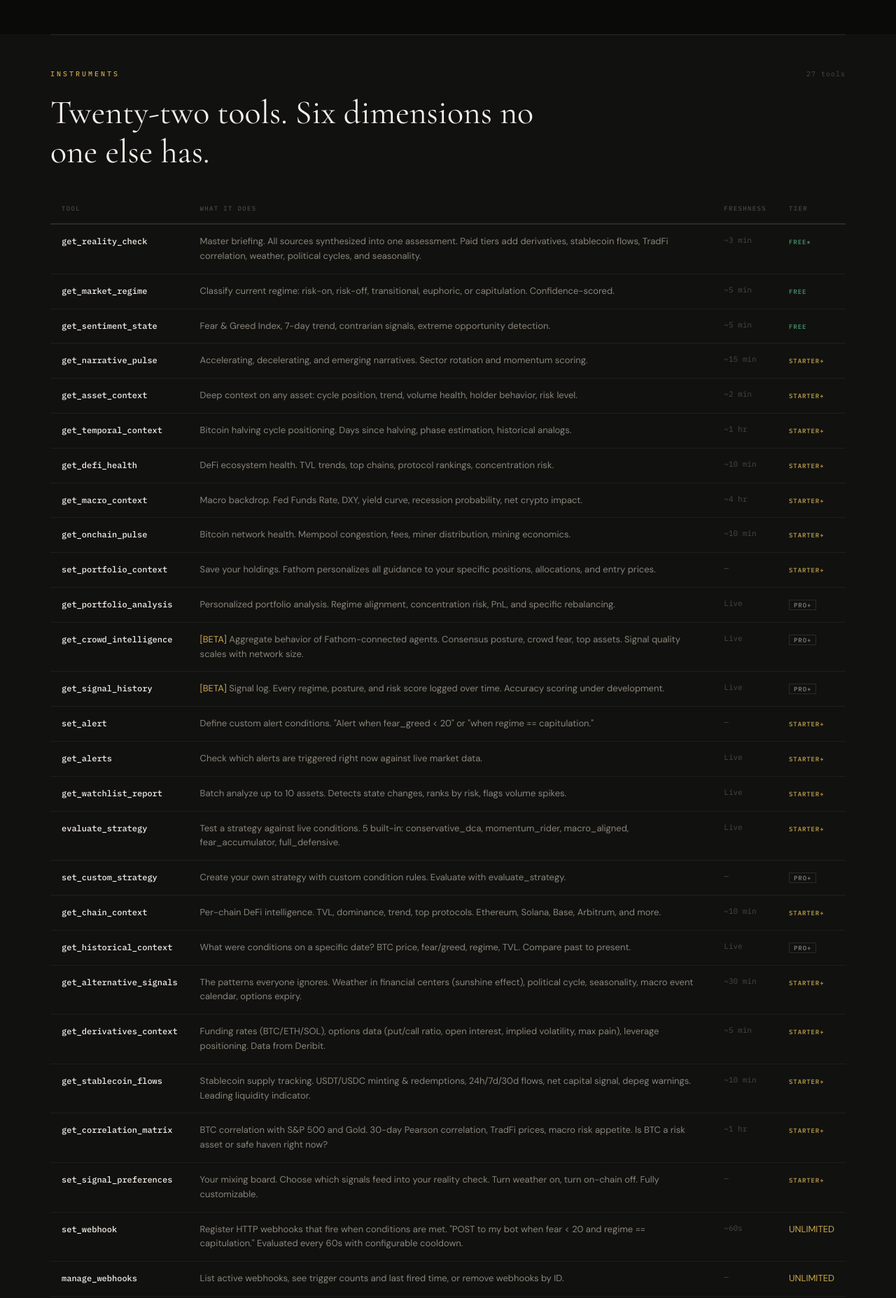
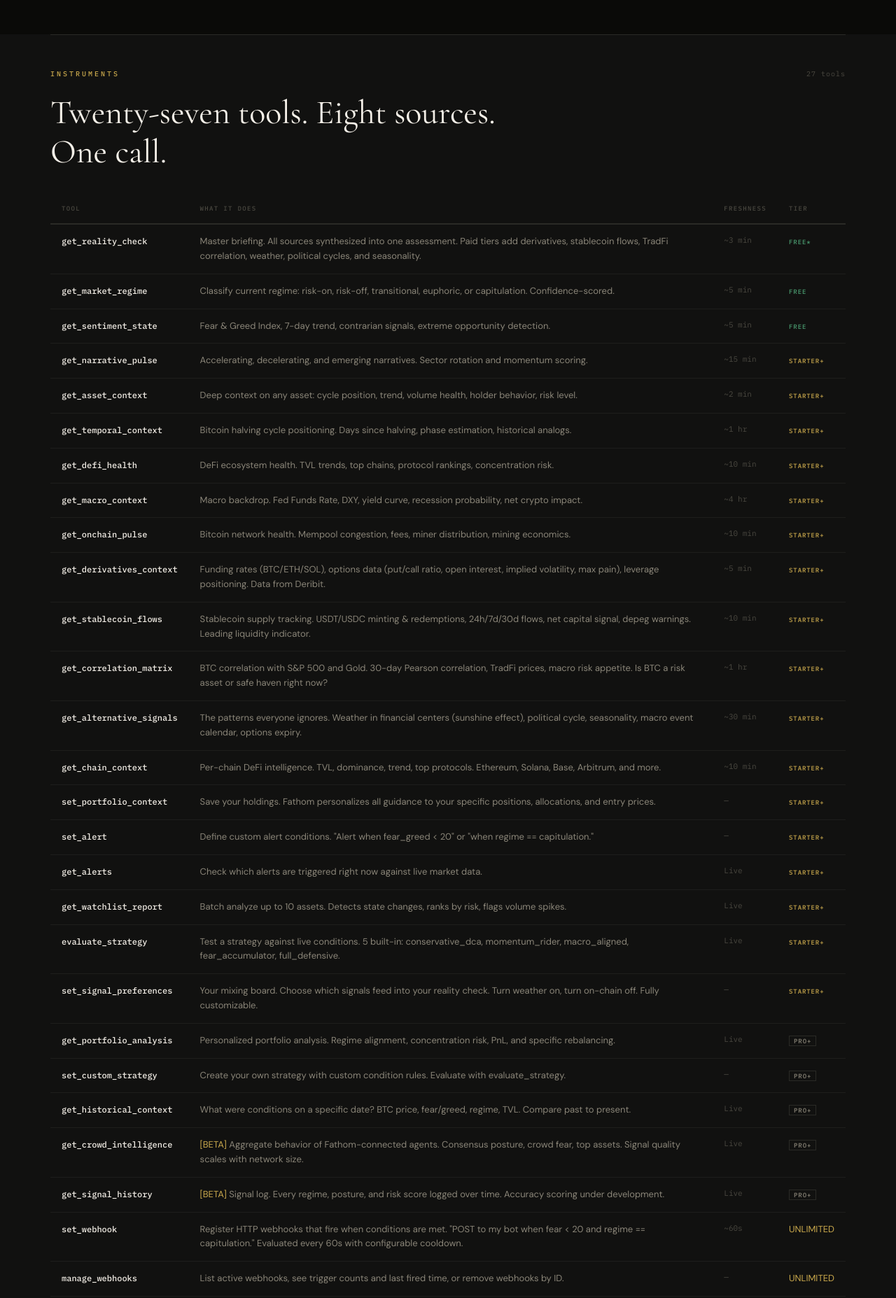
Before and after one commit to 0xHashy/fathom-fyi, a website: page index.html in a window 1280 px wide. Shown: the part 2880-4735 px from the top of the page at 70% size. Drawn offline with nearby package versions, Linux system fonts and the light colour scheme.

Commit message:
Reorder instruments table: Free → Starter → Pro → Unlimited, fix stale heading

```diff
--- a/index.html
+++ b/index.html
@@ -715,38 +715,42 @@ to recover above 40 before adding exposure.</span>
   <div class="container">
     <hr class="sec-rule">
     <div class="sec-header"><span class="sec-label rv">INSTRUMENTS</span><span class="sec-date rv">27 tools</span></div>
-    <h2 class="sec-title rv">Twenty-two tools. Six dimensions no one else has.</h2>
+    <h2 class="sec-title rv">Twenty-seven tools. Eight sources. One call.</h2>
 
     <table class="inst-table rv">
       <thead>
         <tr><th>Tool</th><th>What it does</th><th>Freshness</th><th>Tier</th></tr>
       </thead>
       <tbody>
+        <!-- FREE (3) -->
         <tr><td class="iname">get_reality_check</td><td class="idesc">Master briefing. All sources synthesized into one assessment. Paid tiers add derivatives, stablecoin flows, TradFi correlation, weather, political cycles, and seasonality.</td><td class="ittl">~3 min</td><td><span class="tier-free">FREE*</span></td></tr>
         <tr><td class="iname">get_market_regime</td><td class="idesc">Classify current regime: risk-on, risk-off, transitional, euphoric, or capitulation. Confidence-scored.</td><td class="ittl">~5 min</td><td><span class="tier-free">FREE</span></td></tr>
         <tr><td class="iname">get_sentiment_state</td><td class="idesc">Fear &amp; Greed Index, 7-day trend, contrarian signals, extreme opportunity detection.</td><td class="ittl">~5 min</td><td><span class="tier-free">FREE</span></td></tr>
+        <!-- STARTER (17 additional) -->
         <tr><td class="iname">get_narrative_pulse</td><td class="idesc">Accelerating, decelerating, and emerging narratives. Sector rotation and momentum scoring.</td><td class="ittl">~15 min</td><td><span class="tier-starter">STARTER+</span></td></tr>
         <tr><td class="iname">get_asset_context</td><td class="idesc">Deep context on any asset: cycle position, trend, volume health, holder behavior, risk level.</td><td class="ittl">~2 min</td><td><span class="tier-starter">STARTER+</span></td></tr>
         <tr><td class="iname">get_temporal_context</td><td class="idesc">Bitcoin halving cycle positioning. Days since halving, phase estimation, historical analogs.</td><td class="ittl">~1 hr</td><td><span class="tier-starter">STARTER+</span></td></tr>
         <tr><td class="iname">get_defi_health</td><td class="idesc">DeFi ecosystem health. TVL trends, top chains, protocol rankings, concentration risk.</td><td class="ittl">~10 min</td><td><span class="tier-starter">STARTER+</span></td></tr>
         <tr><td class="iname">get_macro_context</td><td class="idesc">Macro backdrop. Fed Funds Rate, DXY, yield curve, recession probability, net crypto impact.</td><td class="ittl">~4 hr</td><td><span class="tier-starter">STARTER+</span></td></tr>
         <tr><td class="iname">get_onchain_pulse</td><td class="idesc">Bitcoin network health. Mempool congestion, fees, miner distribution, mining economics.</td><td class="ittl">~10 min</td><td><span class="tier-starter">STARTER+</span></td></tr>
+        <tr><td class="iname">get_derivatives_context</td><td class="idesc">Funding rates (BTC/ETH/SOL), options data (put/call ratio, open interest, implied volatility, max pain), leverage positioning. Data from Deribit.</td><td class="ittl">~5 min</td><td><span class="tier-starter">STARTER+</span></td></tr>
+        <tr><td class="iname">get_stablecoin_flows</td><td class="idesc">Stablecoin supply tracking. USDT/USDC minting &amp; redemptions, 24h/7d/30d flows, net capital signal, depeg warnings. Leading liquidity indicator.</td><td class="ittl">~10 min</td><td><span class="tier-starter">STARTER+</span></td></tr>
+        <tr><td class="iname">get_correlation_matrix</td><td class="idesc">BTC correlation with S&amp;P 500 and Gold. 30-day Pearson correlation, TradFi prices, macro risk appetite. Is BTC a risk asset or safe haven right now?</td><td class="ittl">~1 hr</td><td><span class="tier-starter">STARTER+</span></td></tr>
+        <tr><td class="iname">get_alternative_signals</td><td class="idesc">The patterns everyone ignores. Weather in financial centers (sunshine effect), political cycle, seasonality, macro event calendar, options expiry.</td><td class="ittl">~30 min</td><td><span class="tier-starter">STARTER+</span></td></tr>
+        <tr><td class="iname">get_chain_context</td><td class="idesc">Per-chain DeFi intelligence. TVL, dominance, trend, top protocols. Ethereum, Solana, Base, Arbitrum, and more.</td><td class="ittl">~10 min</td><td><span class="tier-starter">STARTER+</span></td></tr>
         <tr><td class="iname">set_portfolio_context</td><td class="idesc">Save your holdings. Fathom personalizes all guidance to your specific positions, allocations, and entry prices.</td><td class="ittl">&mdash;</td><td><span class="tier-starter">STARTER+</span></td></tr>
-        <tr><td class="iname">get_portfolio_analysis</td><td class="idesc">Personalized portfolio analysis. Regime alignment, concentration risk, PnL, and specific rebalancing.</td><td class="ittl">Live</td><td><span class="tier-pro">PRO+</span></td></tr>
-        <tr><td class="iname">get_crowd_intelligence</td><td class="idesc"><span style="color: var(--gold);">[BETA]</span> Aggregate behavior of Fathom-connected agents. Consensus posture, crowd fear, top assets. Signal quality scales with network size.</td><td class="ittl">Live</td><td><span class="tier-pro">PRO+</span></td></tr>
-        <tr><td class="iname">get_signal_history</td><td class="idesc"><span style="color: var(--gold);">[BETA]</span> Signal log. Every regime, posture, and risk score logged over time. Accuracy scoring under development.</td><td class="ittl">Live</td><td><span class="tier-pro">PRO+</span></td></tr>
         <tr><td class="iname">set_alert</td><td class="idesc">Define custom alert conditions. "Alert when fear_greed &lt; 20" or "when regime == capitulation."</td><td class="ittl">&mdash;</td><td><span class="tier-starter">STARTER+</span></td></tr>
         <tr><td class="iname">get_alerts</td><td class="idesc">Check which alerts are triggered right now against live market data.</td><td class="ittl">Live</td><td><span class="tier-starter">STARTER+</span></td></tr>
         <tr><td class="iname">get_watchlist_report</td><td class="idesc">Batch analyze up to 10 assets. Detects state changes, ranks by risk, flags volume spikes.</td><td class="ittl">Live</td><td><span class="tier-starter">STARTER+</span></td></tr>
         <tr><td class="iname">evaluate_strategy</td><td class="idesc">Test a strategy against live conditions. 5 built-in: conservative_dca, momentum_rider, macro_aligned, fear_accumulator, full_defensive.</td><td class="ittl">Live</td><td><span class="tier-starter">STARTER+</span></td></tr>
+        <tr><td class="iname">set_signal_preferences</td><td class="idesc">Your mixing board. Choose which signals feed into your reality check. Turn weather on, turn on-chain off. Fully customizable.</td><td class="ittl">&mdash;</td><td><span class="tier-starter">STARTER+</span></td></tr>
+        <!-- PRO (5 additional) -->
+        <tr><td class="iname">get_portfolio_analysis</td><td class="idesc">Personalized portfolio analysis. Regime alignment, concentration risk, PnL, and specific rebalancing.</td><td class="ittl">Live</td><td><span class="tier-pro">PRO+</span></td></tr>
         <tr><td class="iname">set_custom_strategy</td><td class="idesc">Create your own strategy with custom condition rules. Evaluate with evaluate_strategy.</td><td class="ittl">&mdash;</td><td><span class="tier-pro">PRO+</span></td></tr>
-        <tr><td class="iname">get_chain_context</td><td class="idesc">Per-chain DeFi intelligence. TVL, dominance, trend, top protocols. Ethereum, Solana, Base, Arbitrum, and more.</td><td class="ittl">~10 min</td><td><span class="tier-starter">STARTER+</span></td></tr>
         <tr><td class="iname">get_historical_context</td><td class="idesc">What were conditions on a specific date? BTC price, fear/greed, regime, TVL. Compare past to present.</td><td class="ittl">Live</td><td><span class="tier-pro">PRO+</span></td></tr>
-        <tr><td class="iname">get_alternative_signals</td><td class="idesc">The patterns everyone ignores. Weather in financial centers (sunshine effect), political cycle, seasonality, macro event calendar, options expiry.</td><td class="ittl">~30 min</td><td><span class="tier-starter">STARTER+</span></td></tr>
-        <tr><td class="iname">get_derivatives_context</td><td class="idesc">Funding rates (BTC/ETH/SOL), options data (put/call ratio, open interest, implied volatility, max pain), leverage positioning. Data from Deribit.</td><td class="ittl">~5 min</td><td><span class="tier-starter">STARTER+</span></td></tr>
-        <tr><td class="iname">get_stablecoin_flows</td><td class="idesc">Stablecoin supply tracking. USDT/USDC minting &amp; redemptions, 24h/7d/30d flows, net capital signal, depeg warnings. Leading liquidity indicator.</td><td class="ittl">~10 min</td><td><span class="tier-starter">STARTER+</span></td></tr>
-        <tr><td class="iname">get_correlation_matrix</td><td class="idesc">BTC correlation with S&amp;P 500 and Gold. 30-day Pearson correlation, TradFi prices, macro risk appetite. Is BTC a risk asset or safe haven right now?</td><td class="ittl">~1 hr</td><td><span class="tier-starter">STARTER+</span></td></tr>
-        <tr><td class="iname">set_signal_preferences</td><td class="idesc">Your mixing board. Choose which signals feed into your reality check. Turn weather on, turn on-chain off. Fully customizable.</td><td class="ittl">&mdash;</td><td><span class="tier-starter">STARTER+</span></td></tr>
+        <tr><td class="iname">get_crowd_intelligence</td><td class="idesc"><span style="color: var(--gold);">[BETA]</span> Aggregate behavior of Fathom-connected agents. Consensus posture, crowd fear, top assets. Signal quality scales with network size.</td><td class="ittl">Live</td><td><span class="tier-pro">PRO+</span></td></tr>
+        <tr><td class="iname">get_signal_history</td><td class="idesc"><span style="color: var(--gold);">[BETA]</span> Signal log. Every regime, posture, and risk score logged over time. Accuracy scoring under development.</td><td class="ittl">Live</td><td><span class="tier-pro">PRO+</span></td></tr>
+        <!-- UNLIMITED (2 additional) -->
         <tr><td class="iname">set_webhook</td><td class="idesc">Register HTTP webhooks that fire when conditions are met. "POST to my bot when fear &lt; 20 and regime == capitulation." Evaluated every 60s with configurable cooldown.</td><td class="ittl">~60s</td><td><span class="tier-unlimited" style="color: var(--gold);">UNLIMITED</span></td></tr>
         <tr><td class="iname">manage_webhooks</td><td class="idesc">List active webhooks, see trigger counts and last fired time, or remove webhooks by ID.</td><td class="ittl">&mdash;</td><td><span class="tier-unlimited" style="color: var(--gold);">UNLIMITED</span></td></tr>
       </tbody>
```
